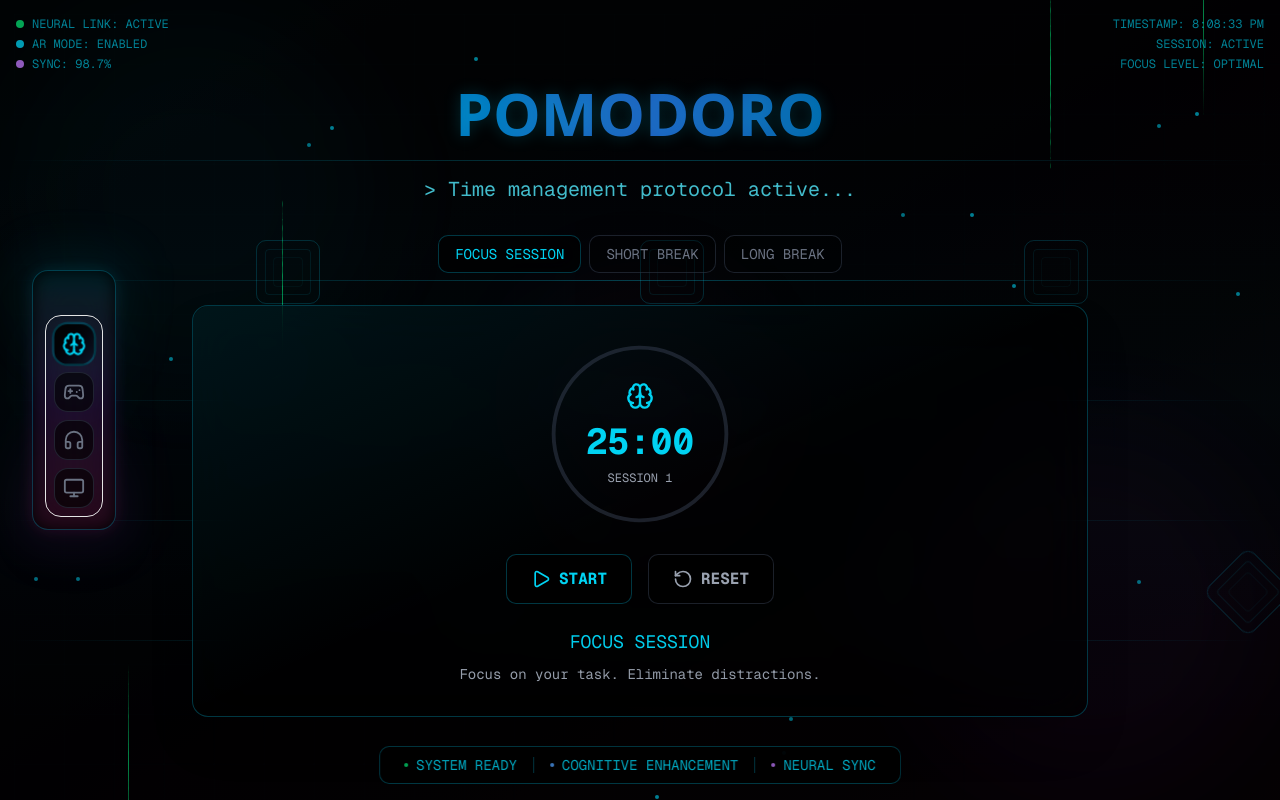
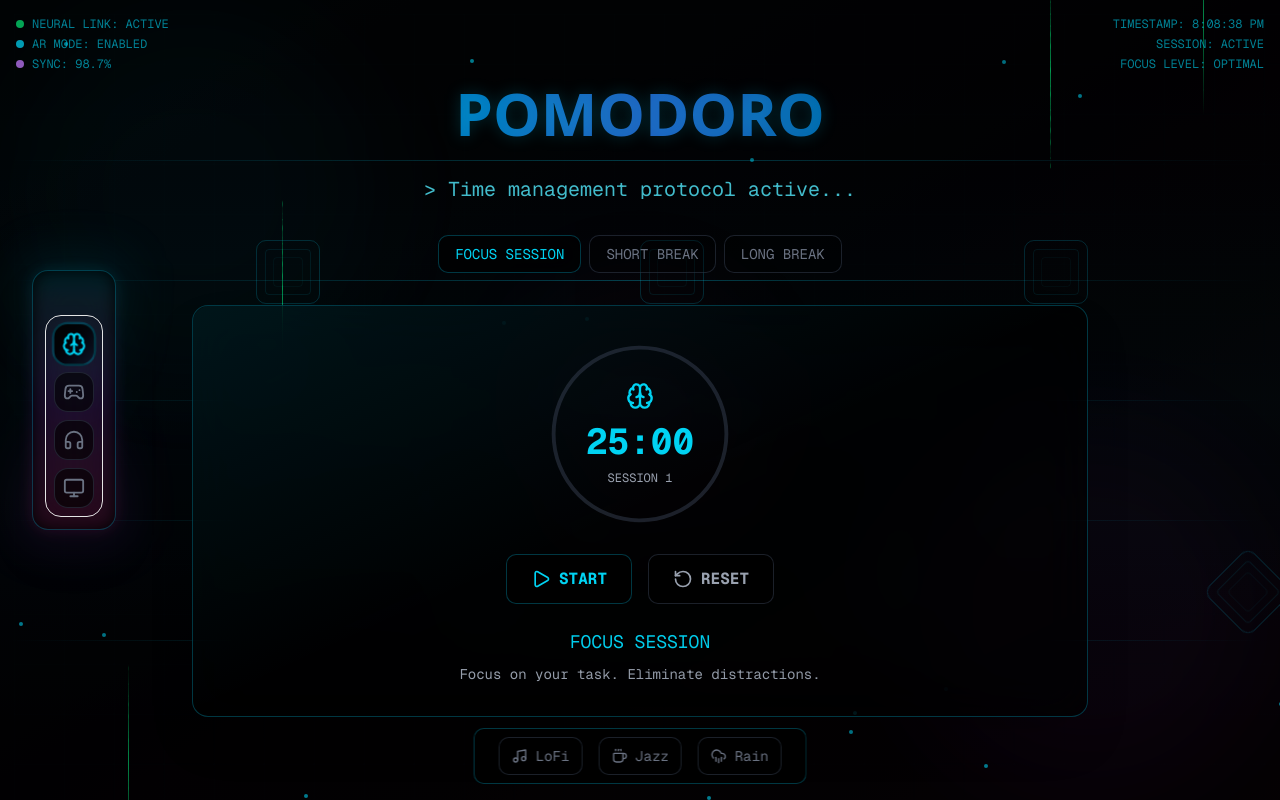
Before and after one commit to t14xploit/pamadorka, a Next.js app: page / in a window 1280 px wide. Built offline with nearby package versions, Linux system fonts and the light colour scheme.

Commit message:
added background music buttons with 3 variants

```diff
--- a/src/app/page.tsx
+++ b/src/app/page.tsx
@@ -1,17 +1,38 @@
 "use client";
 
-import { useState } from "react";
+import { useState, useEffect } from "react";
 import { PomodoroDock, PomodoroMode } from "@/components/pomodoro-dock";
 import { AREffects } from "@/components/ar-effects";
 import { PomodoroTimer } from "@/components/pomodoro-timer";
 
+interface Particle {
+  id: number;
+  left: number;
+  top: number;
+  animationDelay: number;
+  animationDuration: number;
+}
+
 export default function Home() {
   const [currentMode, setCurrentMode] = useState<PomodoroMode>("studying");
+  const [particles, setParticles] = useState<Particle[]>([]);
 
   const handleModeChange = (mode: PomodoroMode) => {
     setCurrentMode(mode);
     console.log("Mode changed to:", mode);
   };
+
+  // Generate particles on client side only
+  useEffect(() => {
+    const generatedParticles: Particle[] = Array.from({ length: 20 }, (_, i) => ({
+      id: i,
+      left: Math.random() * 100,
+      top: Math.random() * 100,
+      animationDelay: Math.random() * 3,
+      animationDuration: 2 + Math.random() * 3,
+    }));
+    setParticles(generatedParticles);
+  }, []);
 
   const getModeContent = () => {
     switch (currentMode) {
@@ -151,15 +172,15 @@ export default function Home() {
 
       {/* Floating Particles */}
       <div className="absolute inset-0 overflow-hidden pointer-events-none">
-        {[...Array(20)].map((_, i) => (
+        {particles.map((particle) => (
           <div
-            key={i}
+            key={particle.id}
             className="absolute w-1 h-1 bg-cyan-400 rounded-full opacity-60 animate-pulse"
             style={{
-              left: `${Math.random() * 100}%`,
-              top: `${Math.random() * 100}%`,
-              animationDelay: `${Math.random() * 3}s`,
-              animationDuration: `${2 + Math.random() * 3}s`
+              left: `${particle.left}%`,
+              top: `${particle.top}%`,
+              animationDelay: `${particle.animationDelay}s`,
+              animationDuration: `${particle.animationDuration}s`
             }}
           ></div>
         ))}
--- a/src/components/ar-effects.tsx
+++ b/src/components/ar-effects.tsx
@@ -1,9 +1,11 @@
 "use client";
 
 import React, { useEffect, useState } from "react";
+import { BackgroundMusic } from "./background-music";
 
 export function AREffects() {
   const [dataStreams, setDataStreams] = useState<Array<{ id: number; delay: number; duration: number }>>([]);
+  const [currentTime, setCurrentTime] = useState<string>("");
 
   useEffect(() => {
     // Generate random data streams
@@ -13,6 +15,19 @@ export function AREffects() {
       duration: 3 + Math.random() * 2,
     }));
     setDataStreams(streams);
+
+    // Update time every second
+    const updateTime = () => {
+      setCurrentTime(new Date().toLocaleTimeString());
+    };
+
+    // Set initial time
+    updateTime();
+
+    // Update every second
+    const timeInterval = setInterval(updateTime, 1000);
+
+    return () => clearInterval(timeInterval);
   }, []);
 
   return (
@@ -97,31 +112,16 @@ export function AREffects() {
 
       <div className="fixed top-4 right-4 z-10 pointer-events-none">
         <div className="text-cyan-400/60 font-mono text-xs text-right space-y-1">
-          <div>TIMESTAMP: {new Date().toLocaleTimeString()}</div>
+          <div>TIMESTAMP: {currentTime || "--:--:--"}</div>
           <div>SESSION: ACTIVE</div>
           <div>FOCUS LEVEL: OPTIMAL</div>
         </div>
       </div>
 
-      {/* Bottom Status Bar */}
-      <div className="fixed bottom-4 left-1/2 transform -translate-x-1/2 z-10 pointer-events-none">
-        <div className="bg-black/80 backdrop-blur-md border border-cyan-500/30 rounded-lg px-6 py-2">
-          <div className="flex items-center gap-4 text-cyan-400/80 font-mono text-sm">
-            <div className="flex items-center gap-2">
-              <div className="w-1 h-1 bg-green-400 rounded-full animate-pulse"></div>
-              <span>SYSTEM READY</span>
-            </div>
-            <div className="w-px h-4 bg-cyan-500/30"></div>
-            <div className="flex items-center gap-2">
-              <div className="w-1 h-1 bg-blue-400 rounded-full animate-pulse"></div>
-              <span>COGNITIVE ENHANCEMENT</span>
-            </div>
-            <div className="w-px h-4 bg-cyan-500/30"></div>
-            <div className="flex items-center gap-2">
-              <div className="w-1 h-1 bg-purple-400 rounded-full animate-pulse"></div>
-              <span>NEURAL SYNC</span>
-            </div>
-          </div>
+      {/* Bottom Music Controls */}
+      <div className="fixed bottom-4 left-1/2 transform -translate-x-1/2 z-50 pointer-events-auto">
+        <div className="bg-black/80 backdrop-blur-md border border-cyan-500/30 rounded-lg px-6 py-2 pointer-events-auto">
+          <BackgroundMusic />
         </div>
       </div>
 
--- /dev/null
+++ b/src/components/background-music.tsx
@@ -0,0 +1,241 @@
+"use client";
+
+import React, { useState, useRef, useEffect } from "react";
+import { VolumeX, Music, Coffee, CloudRain } from "lucide-react";
+
+type MusicType = "lofi" | "jazz" | "rain" | null;
+
+interface BackgroundMusicProps {
+  className?: string;
+}
+
+interface YouTubePlayer {
+  loadVideoById: (options: { videoId: string; startSeconds: number }) => void;
+  playVideo: () => void;
+  pauseVideo: () => void;
+}
+
+interface YouTubePlayerConfig {
+  height: string;
+  width: string;
+  videoId: string;
+  playerVars: Record<string, number | string>;
+  events: {
+    onReady: (event: { target: YouTubePlayer }) => void;
+    onStateChange: (event: { data: number }) => void;
+    onError: (event: { data: number }) => void;
+  };
+}
+
+declare global {
+  interface Window {
+    YT: {
+      Player: new (element: HTMLElement, config: YouTubePlayerConfig) => YouTubePlayer;
+    };
+    onYouTubeIframeAPIReady: () => void;
+  }
+}
+
+export function BackgroundMusic({ className }: BackgroundMusicProps) {
+  const [currentMusic, setCurrentMusic] = useState<MusicType>(null);
+  const [isLoaded, setIsLoaded] = useState(false);
+  const [player, setPlayer] = useState<YouTubePlayer | null>(null);
+  const playerRef = useRef<HTMLDivElement>(null);
+
+  // YouTube video IDs for different music types - Using embed-friendly videos
+  const musicVideos = {
+    lofi: "jfKfPfyJRdk", // LoFi Girl - beats to relax/study to (24/7 stream)
+    jazz: "neV3EPgvZ3g", // Smooth Jazz Instrumental Music for Work & Study
+    rain: "nDq6TstdEi8", // Rain Sounds for Sleeping - 10 Hours
+  } as const;
+
+  // Load YouTube API
+  useEffect(() => {
+    if (!window.YT) {
+      const script = document.createElement('script');
+      script.src = 'https://www.youtube.com/iframe_api';
+      script.async = true;
+      document.body.appendChild(script);
+
+      window.onYouTubeIframeAPIReady = () => {
+        setIsLoaded(true);
+      };
+    } else {
+      setIsLoaded(true);
+    }
+  }, []);
+
+  // Initialize player when API is ready
+  useEffect(() => {
+    if (isLoaded && !player && playerRef.current && window.YT && window.YT.Player) {
+      console.log('Initializing YouTube player...');
+      try {
+        new window.YT.Player(playerRef.current, {
+          height: '0',
+          width: '0',
+          videoId: musicVideos.lofi,
+          playerVars: {
+            autoplay: 0,
+            controls: 0,
+            disablekb: 1,
+            fs: 0,
+            iv_load_policy: 3,
+            modestbranding: 1,
+            rel: 0,
+            showinfo: 0,
+            loop: 1,
+            playlist: musicVideos.lofi,
+          },
+          events: {
+            onReady: (event: { target: YouTubePlayer }) => {
+              console.log('YouTube player ready');
+              console.log('Player methods:', Object.getOwnPropertyNames(event.target));
+              setPlayer(event.target);
+            },
+            onStateChange: (event: { data: number }) => {
+              console.log('Player state changed:', event.data);
+            },
+            onError: (event: { data: number }) => {
+              console.error('YouTube player error:', event);
+              console.error('Error code:', event.data);
+              // Error codes: 2=Invalid video ID, 5=HTML5 player error, 100=Video not found, 101/150=Video not available
+              if (event.data === 2) {
+                console.error('Invalid video ID');
+              } else if (event.data === 5) {
+                console.error('HTML5 player error');
+              } else if (event.data === 100) {
+                console.error('Video not found or private');
+              } else if (event.data === 101 || event.data === 150) {
+                console.error('Video not available in this country or restricted');
+              }
+            },
+          },
+        });
+      } catch (error) {
+        console.error('Error creating YouTube player:', error);
+      }
+    }
+  }, [isLoaded, player, musicVideos.lofi]);
+
+  const musicConfig = {
+    lofi: {
+      label: "LoFi",
+      icon: Music,
+      color: "text-purple-400",
+      glowColor: "shadow-purple-500/50",
+      borderColor: "border-purple-500/30",
+    },
+    jazz: {
+      label: "Jazz",
+      icon: Coffee,
+      color: "text-amber-400",
+      glowColor: "shadow-amber-500/50",
+      borderColor: "border-amber-500/30",
+    },
+    rain: {
+      label: "Rain",
+      icon: CloudRain,
+      color: "text-blue-400",
+      glowColor: "shadow-blue-500/50",
+      borderColor: "border-blue-500/30",
+    },
+  };
+
+  const playMusic = (type: MusicType) => {
+    console.log('playMusic called with:', type);
+    console.log('player:', player);
+    console.log('isLoaded:', isLoaded);
+
+    if (!player || !isLoaded) {
+      console.log('Player not ready yet');
+      return;
+    }
+
+    if (currentMusic === type) {
+      // Stop current music
+      try {
+        if (typeof player.pauseVideo === 'function') {
+          player.pauseVideo();
+          setCurrentMusic(null);
+        }
+      } catch (error) {
+        console.error('Error pausing video:', error);
+      }
+    } else {
+      // Play new music
+      if (type && musicVideos[type]) {
+        try {
+          if (typeof player.loadVideoById === 'function') {
+            player.loadVideoById({
+              videoId: musicVideos[type],
+              startSeconds: 0,
+            });
+            if (typeof player.playVideo === 'function') {
+              player.playVideo();
+            }
+            setCurrentMusic(type);
+          } else {
+            console.error('loadVideoById is not a function');
+          }
+        } catch (error) {
+          console.error('Error playing video:', error);
+        }
+      }
+    }
+  };
+
+  return (
+    <div className={`${className}`}>
+      {/* Hidden YouTube Player */}
+      <div ref={playerRef} style={{ display: 'none' }}></div>
+
+      {/* Music Controls */}
+      <div className="flex items-center gap-4 text-cyan-400/80 font-mono text-sm pointer-events-auto">
+        {Object.entries(musicConfig).map(([key, config]) => {
+          const Icon = config.icon;
+          const isActive = currentMusic === key;
+
+          return (
+            <button
+              key={key}
+              onClick={() => playMusic(key as MusicType)}
+              className={`
+                flex items-center gap-2 px-3 py-2 rounded-lg transition-all duration-300 cursor-pointer pointer-events-auto
+                ${isActive
+                  ? `${config.color} bg-black/60 ${config.borderColor} border backdrop-blur-md ${config.glowColor} shadow-lg scale-105`
+                  : 'text-gray-500 hover:text-gray-300 bg-black/30 border border-gray-700/50 hover:border-gray-500/50'
+                }
+              `}
+            >
+              <Icon size={16} className={isActive ? 'animate-pulse' : ''} />
+              <span>{config.label}</span>
+              {isActive && (
+                <div className="flex gap-1">
+                  <div className="w-1 h-3 bg-current rounded-full animate-pulse"></div>
+                  <div className="w-1 h-3 bg-current rounded-full animate-pulse" style={{ animationDelay: '0.2s' }}></div>
+                  <div className="w-1 h-3 bg-current rounded-full animate-pulse" style={{ animationDelay: '0.4s' }}></div>
+                </div>
+              )}
+            </button>
+          );
+        })}
+
+        {/* Mute All Button */}
+        {currentMusic && (
+          <button
+            onClick={() => {
+              if (player) {
+                player.pauseVideo();
+              }
+              setCurrentMusic(null);
+            }}
+            className="flex items-center gap-2 px-3 py-2 rounded-lg text-red-400 bg-black/30 border border-red-700/50 hover:border-red-500/50 transition-all duration-300 cursor-pointer pointer-events-auto"
+          >
+            <VolumeX size={16} />
+            <span>Mute</span>
+          </button>
+        )}
+      </div>
+    </div>
+  );
+}
```
